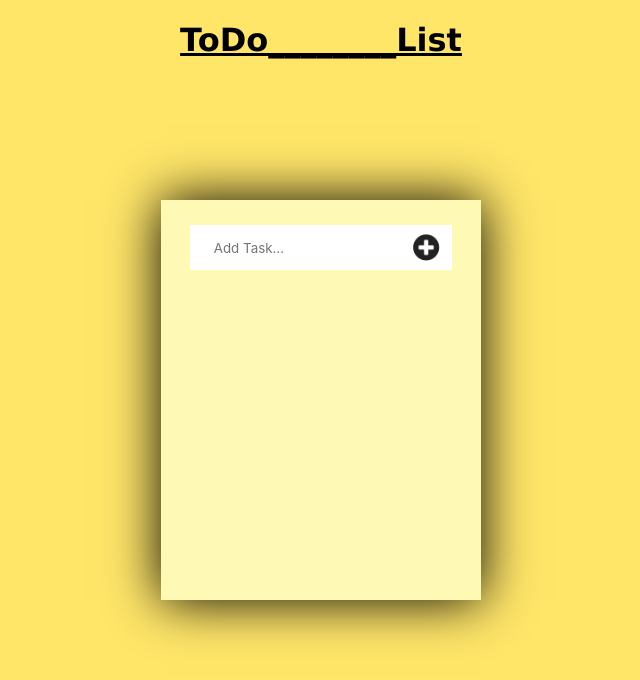
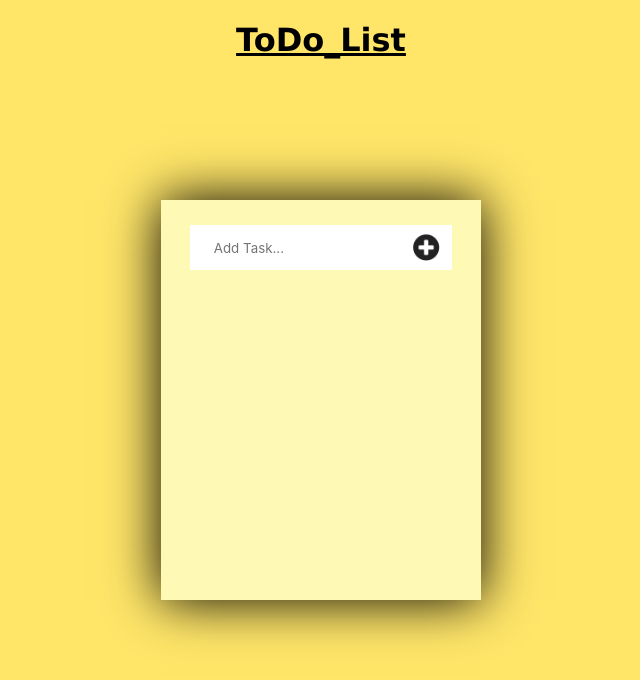
Before and after one commit to piyushgangwar/ToDo_List, a plain HTML site: page index.html in a window 1280 px wide. Shown: the whole page, without its empty margins (319-959 px from the left). Drawn offline with Linux system fonts and the light colour scheme.

Commit message:
Update index.html

```diff
--- a/index.html
+++ b/index.html
@@ -8,7 +8,7 @@
     <link rel="stylesheet" href="style.css" />
   </head>
   <body>
-    <h1>ToDo________List</h1>
+    <h1>ToDo_List</h1>
     <div class="mainbox">
       <input type="text" class="addnts" placeholder=" Add Task...">
       <button class="addBtn" onclick="addElement()">
```
